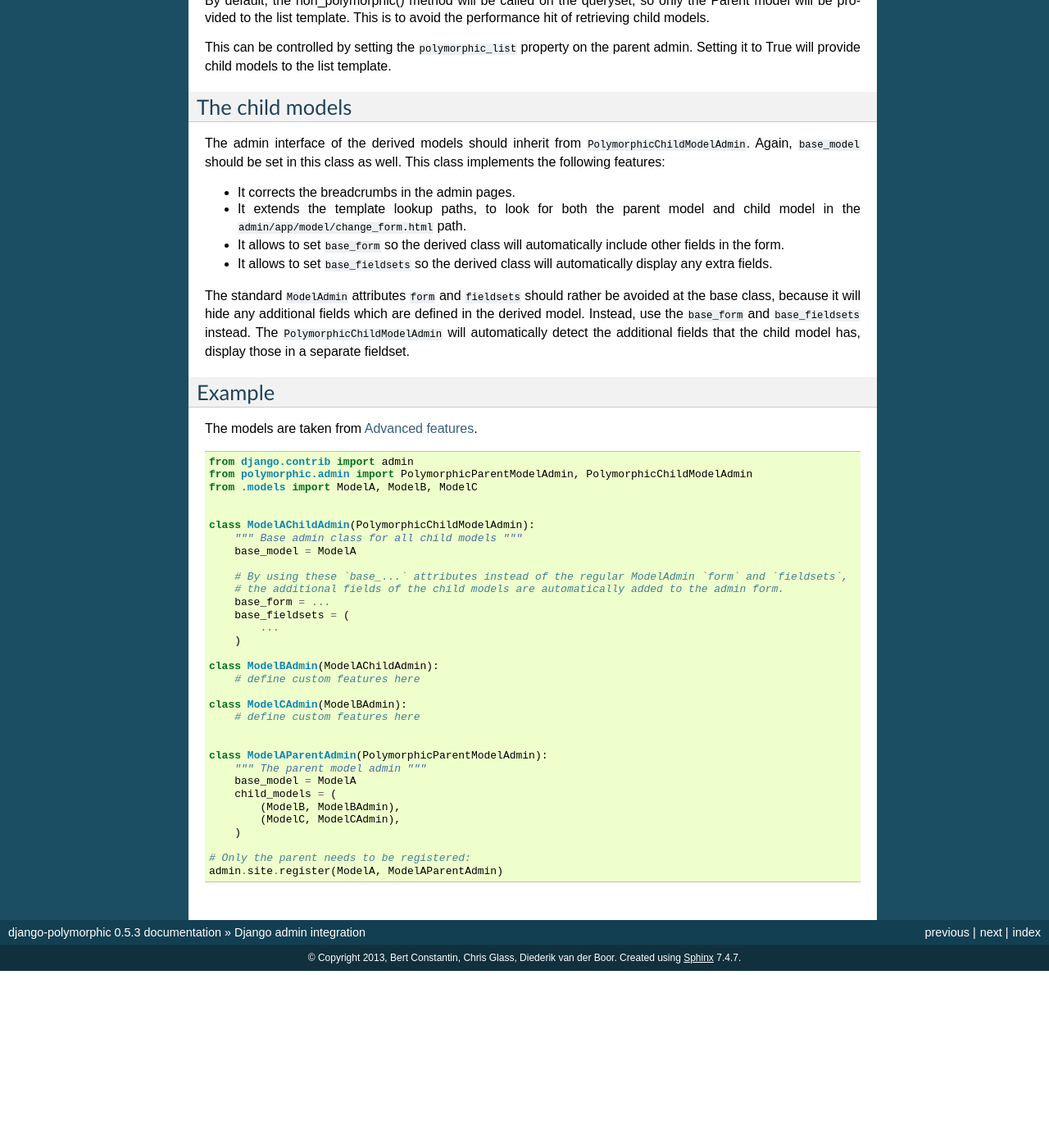
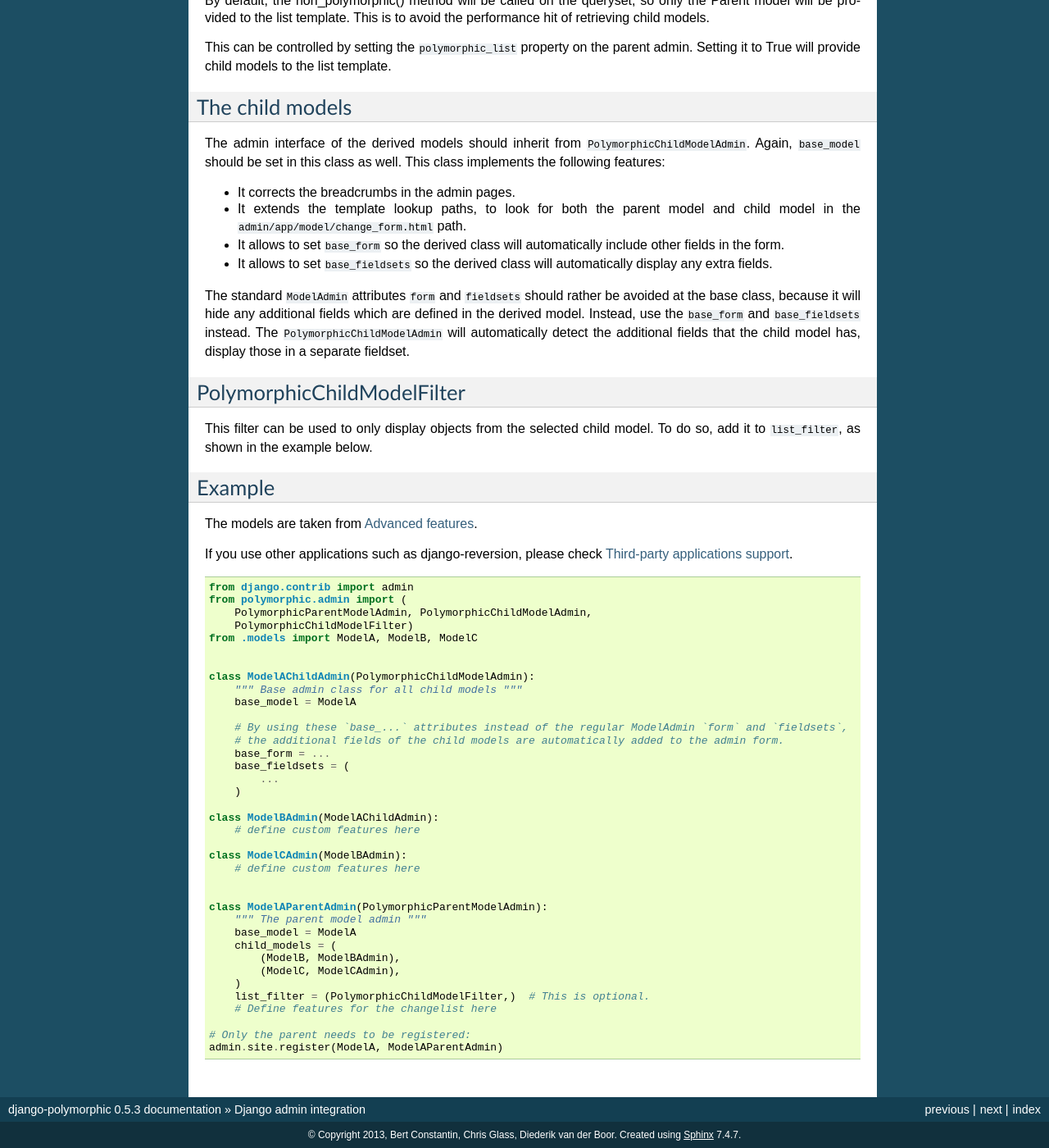
Before and after one commit to jazzband/django-polymorphic, a Sphinx documentation site: the page built from docs/admin.rst, in a window 1280 px wide and 1400 px high, scrolled down 631 px. Shown: the whole window at 82% size. Built offline with Sphinx 7.4.7, drawn with Linux system fonts in a browser that asks for light colours; before the commit the page ends 1815 px from its top, so only the background shows below that; some of the changed text lies outside the part shown.

Commit message:
Documents PolymorphicChildModelFilter and improves some doc bits.

```diff
--- a/docs/admin.rst
+++ b/docs/admin.rst
@@ -52,6 +52,12 @@
 use the ``base_form`` and ``base_fieldsets`` instead. The ``PolymorphicChildModelAdmin`` will
 automatically detect the additional fields that the child model has, display those in a separate fieldset.
 
+PolymorphicChildModelFilter
+---------------------------
+
+This filter can be used to only display objects from the selected child model.
+To do so, add it to ``list_filter``, as shown in the example below.
+
 
 .. _admin-example:
 
@@ -60,10 +66,15 @@
 
 The models are taken from :ref:`advanced-features`.
 
+If you use other applications such as django-reversion, please check
+:ref:`third-party`.
+
 .. code-block:: python
 
     from django.contrib import admin
-    from polymorphic.admin import PolymorphicParentModelAdmin, PolymorphicChildModelAdmin
+    from polymorphic.admin import (
+        PolymorphicParentModelAdmin, PolymorphicChildModelAdmin,
+        PolymorphicChildModelFilter)
     from .models import ModelA, ModelB, ModelC
 
 
@@ -92,6 +103,8 @@
             (ModelB, ModelBAdmin),
             (ModelC, ModelCAdmin),
         )
+        list_filter = (PolymorphicChildModelFilter,)  # This is optional.
+        # Define features for the changelist here
 
     # Only the parent needs to be registered:
     admin.site.register(ModelA, ModelAParentAdmin)
--- a/docs/quickstart.rst
+++ b/docs/quickstart.rst
@@ -13,6 +13,8 @@
     )
 
 The current release of *django-polymorphic* supports Django 1.4, 1.5 and 1.6 and Python 3 is supported.
+
+You will also have to check :ref:`third-party`.
 
 Making Your Models Polymorphic
 ------------------------------
```
Also changed, not shown: docs/third-party.rst (+11 -5 lines).
